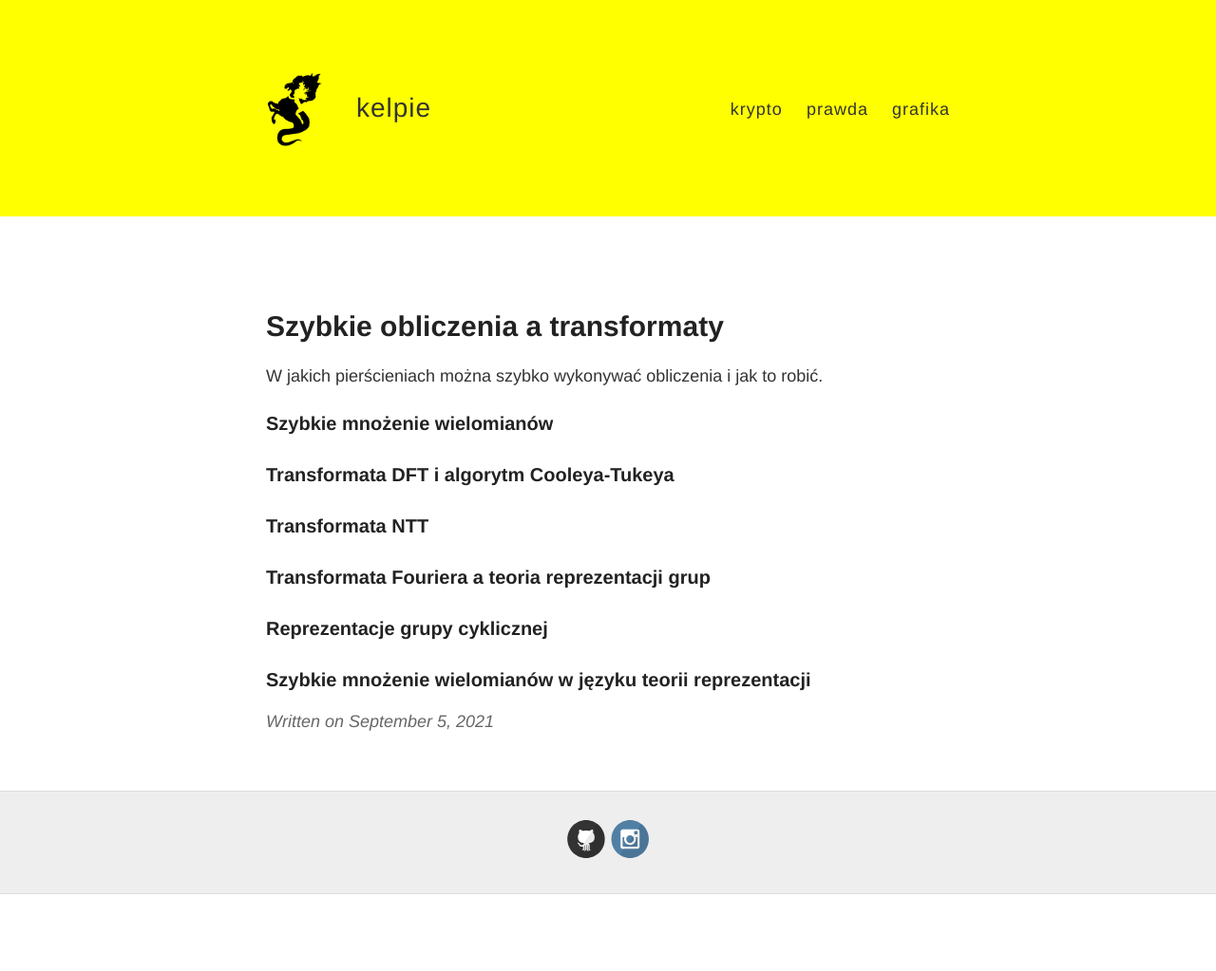
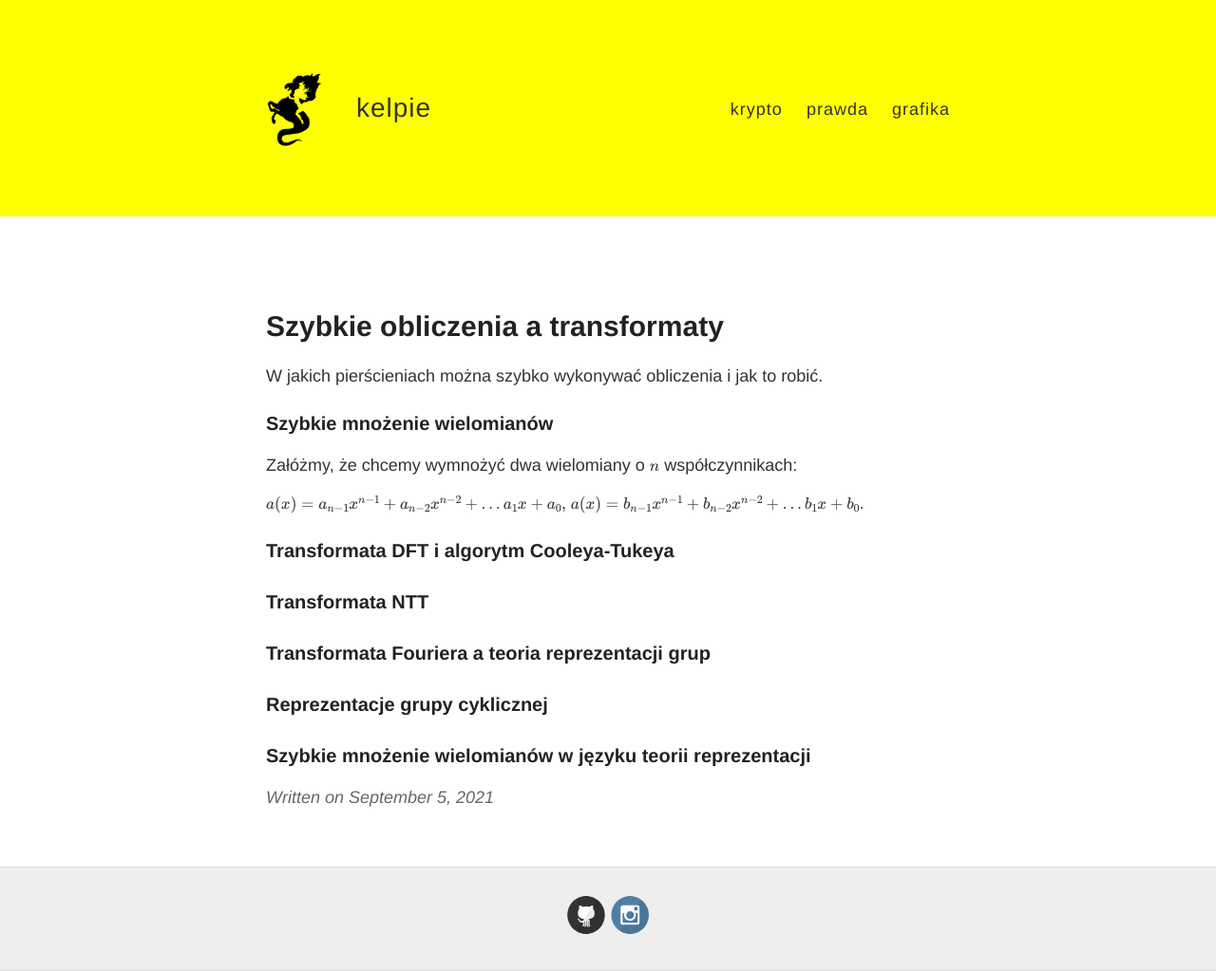
Before and after one commit to keIpie/keIpie.github.io, a Jekyll site: the page built from popular/_posts/2021-9-5-transformaty.md, in a window 1280 px wide. Shown: the whole page at 95% size. Built offline with Jekyll 4.4.1, drawn with Linux system fonts in a browser that asks for light colours; formulas are drawn with MathJax 3; before the commit the page ends 942 px from its top, so only the background shows below that.

Commit message:
transformaty

```diff
--- a/popular/_posts/2021-9-5-transformaty.md
+++ b/popular/_posts/2021-9-5-transformaty.md
@@ -6,6 +6,11 @@ title: Szybkie obliczenia a transformaty
 W jakich pierścieniach można szybko wykonywać obliczenia i jak to robić.
 
 ### Szybkie mnożenie wielomianów
+
+Załóżmy, że chcemy wymnożyć dwa wielomiany o $n$ współczynnikach:
+
+$$ a(x) = a_{n-1} x^{n-1} + a_{n-2} x^{n-2} + \ldots a_1 x + a_0, $$
+$$ a(x) = b_{n-1} x^{n-1} + b_{n-2} x^{n-2} + \ldots b_1 x + b_0. $$
 
 ### Transformata DFT i algorytm Cooleya-Tukeya
 
```
